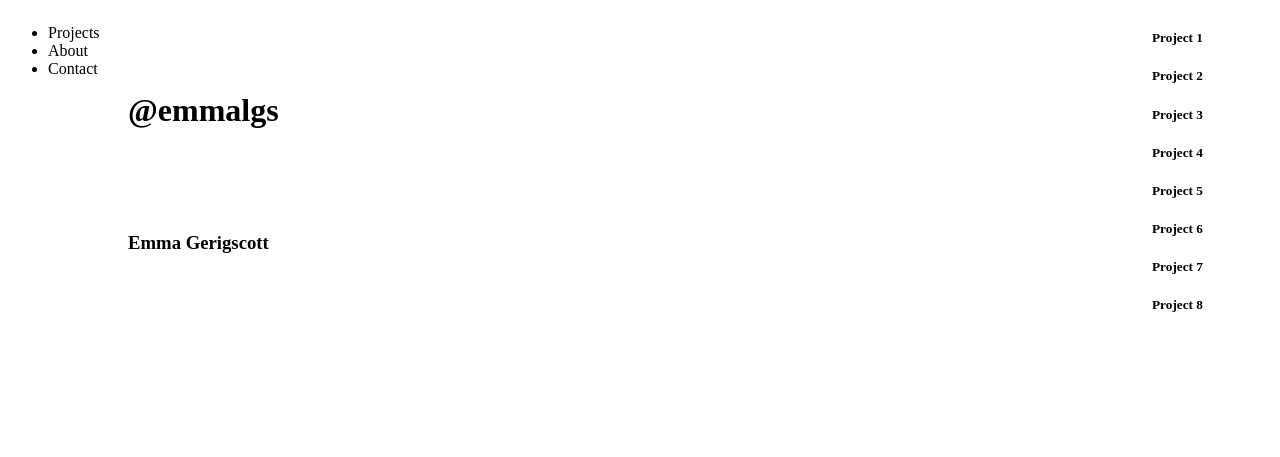
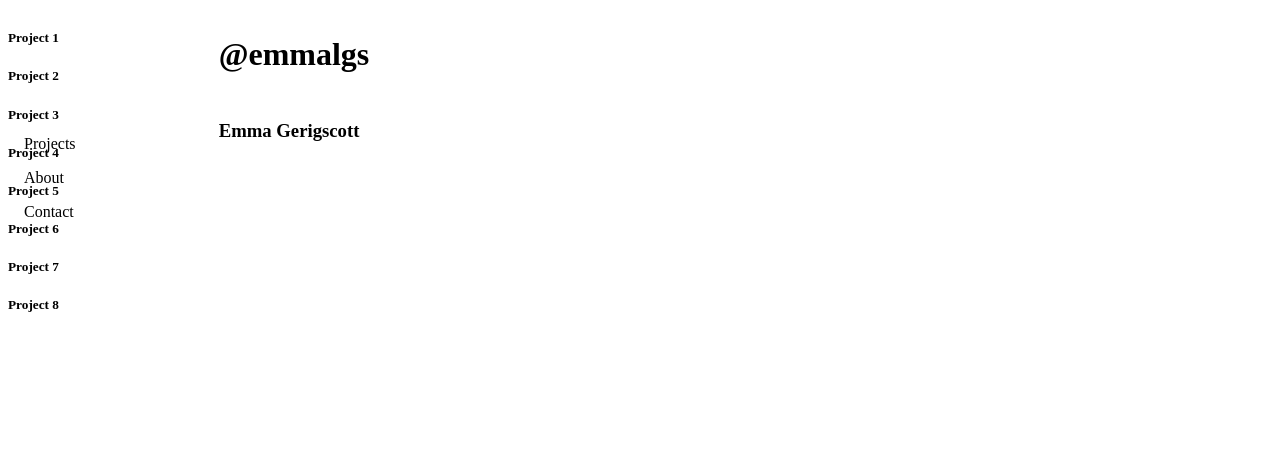
Before and after one commit to emmalgs/portfolio-landing-page, a plain HTML site: page index.html in a window 1280 px wide. Shown: the top 457 px of the page. Drawn offline with Linux system fonts and the light colour scheme.

Commit message:
nav margins and grid area

```diff
--- a/css/styles.css
+++ b/css/styles.css
@@ -5,13 +5,28 @@
 .container {
     display: grid;
     grid-template-columns: repeat(6, 1fr);
-    grid-template-rows: repeat(6, 1fr);
+    grid-template-rows: repeat(4, 25%);
 }
 
 .header {
-    grid-area: 1 / 2 / 2 / 6;
+    grid-area: 1 / 2 / 2 / 7;
     display: flex;
     flex-direction: column;
     justify-content: space-evenly;
     width: 80vw;
+    height: 20vh;
 }
+
+.nav {
+    grid-area: 2 / 1 / 5 / 2;
+}
+
+ul {
+    padding-left: 0;
+    list-style-type: none;
+}
+
+li {
+    margin: 1em;
+
+}
```
